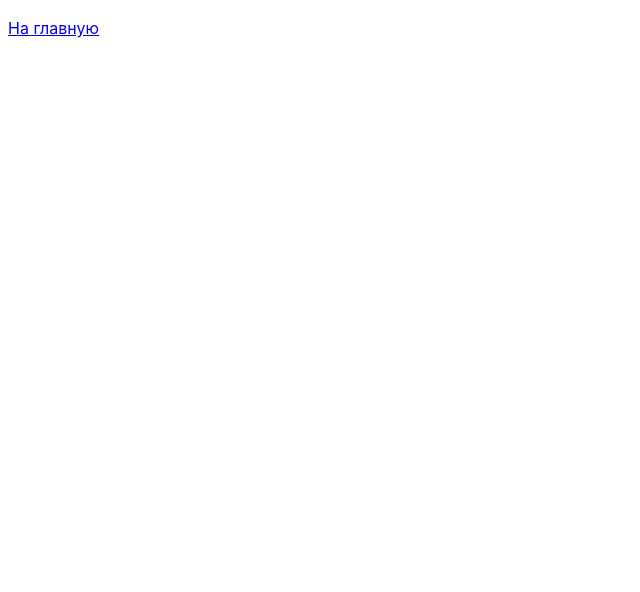
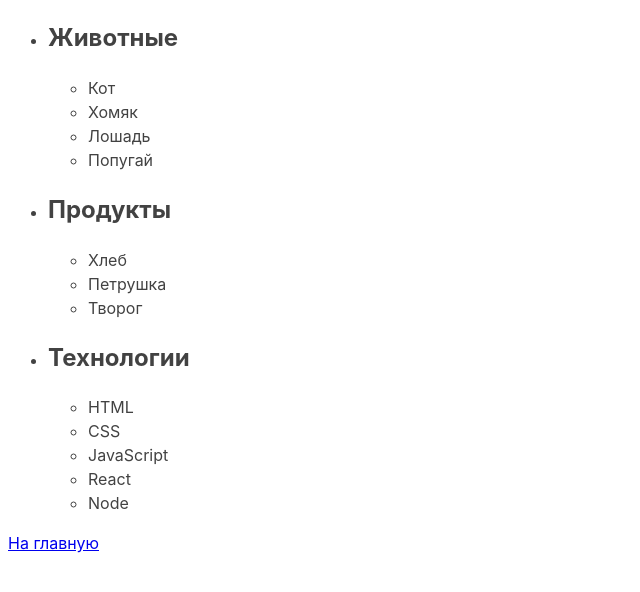
Before and after one commit to Tatiana-goit/goit-js-hw-07, a plain HTML site: page task-01.html in a window 1280 px wide. Shown: the whole page, without its empty margins (0-640 px from the left). Drawn offline with Linux system fonts and the light colour scheme.

Commit message:
Решение задач 1-2

```diff
--- a/js/task-01.js
+++ b/js/task-01.js
@@ -0,0 +1,20 @@
+const allItemEl = document.querySelectorAll('ul#categories li.item');
+ console.log(`В списке ${allItemEl.length} категории.`);
+
+allItemEl.forEach(element => {
+    console.log(`Категории: ${element.firstElementChild.textContent}`);
+    console.log(`Количество элементов: ${element.lastElementChild.childElementCount}`);
+})
+
+
+// 2 способ для тренировки
+
+
+// allItemEl.forEach(element => {
+//     const titleEl = element.querySelector('h2');
+//     console.log(`Категории: ${titleEl.textContent}`);
+
+//     const countEl = element.querySelectorAll('li').length;
+//     console.log(`Количество элементов: ${countEl}`);
+
+// });
--- a/task-01.html
+++ b/task-01.html
@@ -18,6 +18,39 @@
 </head>
 
 <body>
+    <ul id="categories">
+        <li class="item">
+            <h2>Животные</h2>
+
+            <ul>
+            <li>Кот</li>
+            <li>Хомяк</li>
+            <li>Лошадь</li>
+            <li>Попугай</li>
+            </ul>
+        </li>
+        <li class="item">
+            <h2>Продукты</h2>
+
+            <ul>
+            <li>Хлеб</li>
+            <li>Петрушка</li>
+            <li>Творог</li>
+            </ul>
+        </li>
+        <li class="item">
+            <h2>Технологии</h2>
+
+            <ul>
+            <li>HTML</li>
+            <li>CSS</li>
+            <li>JavaScript</li>
+            <li>React</li>
+            <li>Node</li>
+            </ul>
+        </li>
+</ul>
+
     <p><a href="index.html">На главную</a></p>
     <script src="js/task-01.js" type="module"></script>
 </body>
```
Also changed, not shown: js/task-02.js (+21 -0 lines), task-02.html (+3 -1 lines), task-03.html (+1 -1 lines), task-04.html (+1 -1 lines), task-05.html (+1 -1 lines), task-06.html (+1 -1 lines), task-07.html (+1 -1 lines), task-08.html (+1 -1 lines), task-example.html (+1 -1 lines).
